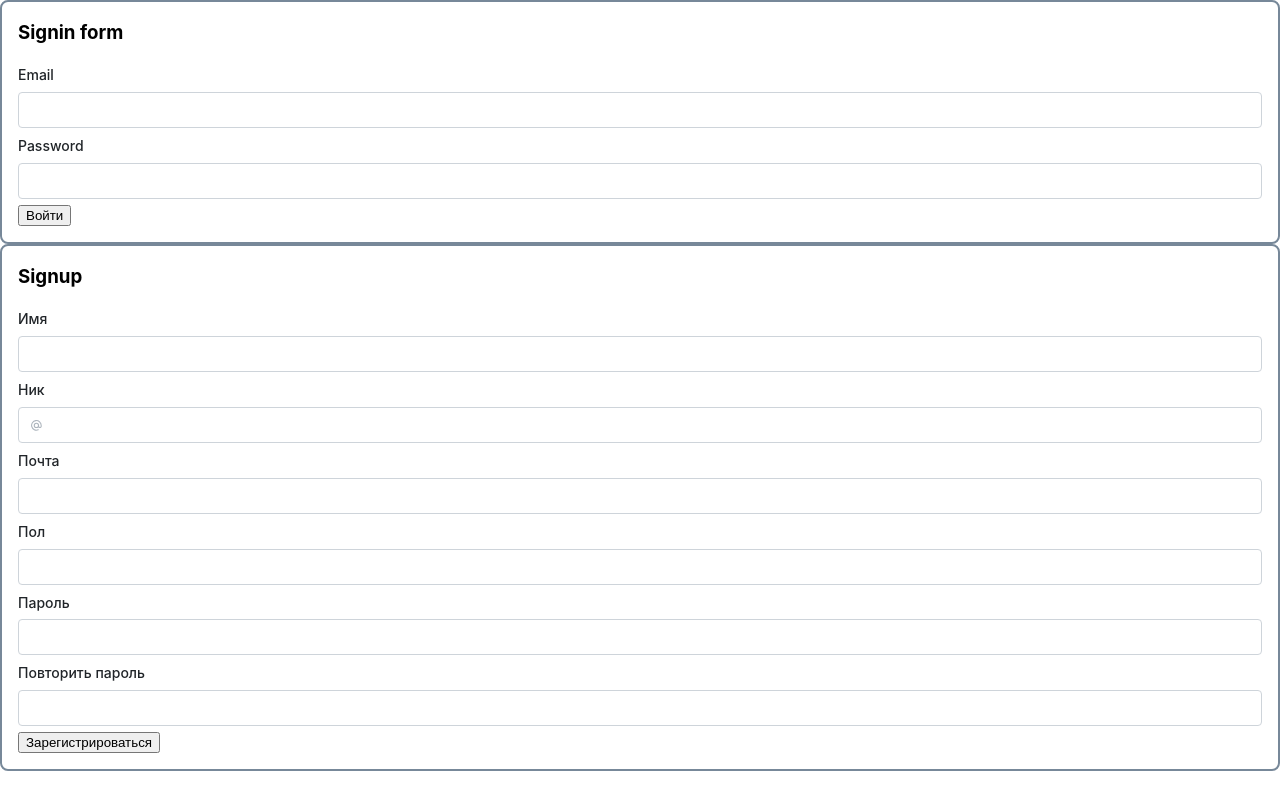
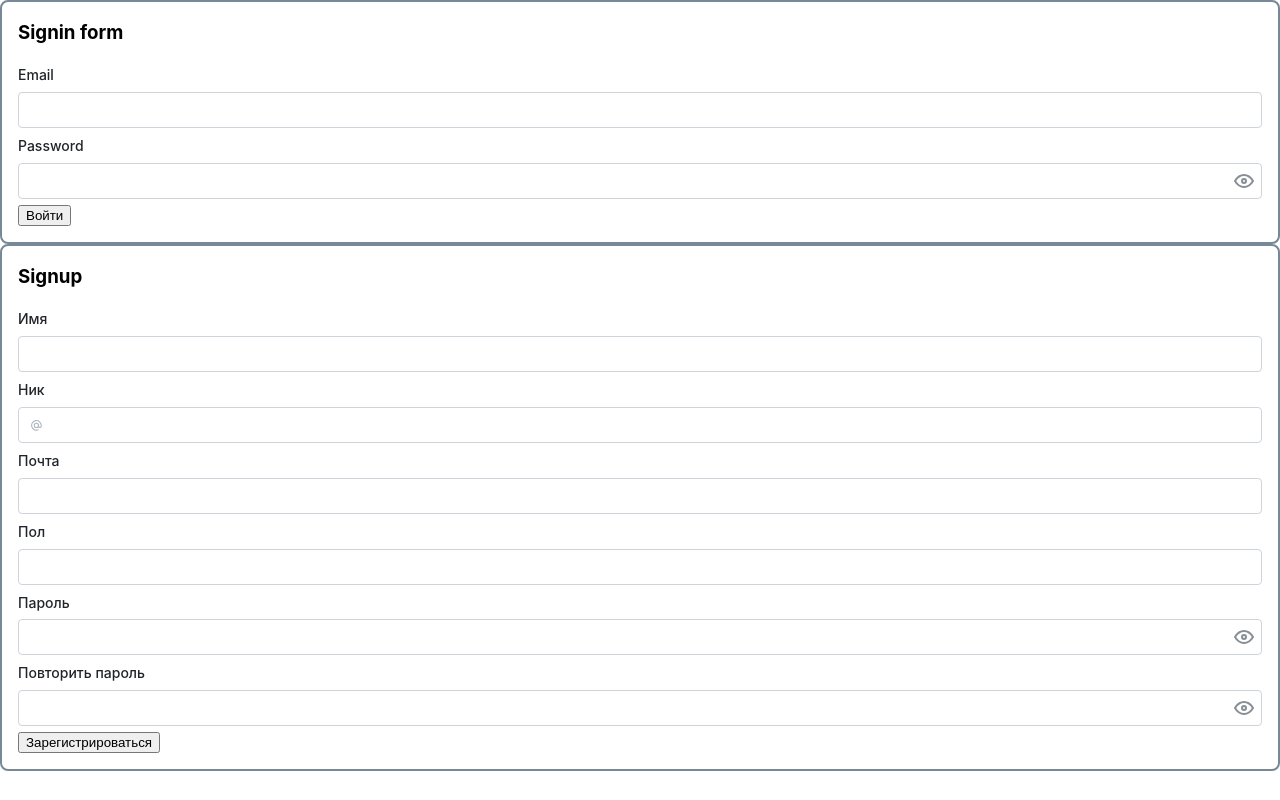
Before and after one commit to LisPavel/rs-m4-4-forms, a React (Create React App) app: page / in a window 1280 px wide. Built offline with nearby package versions, Linux system fonts and the light colour scheme.

Commit message:
feat: add password input

```diff
--- a/src/components/InputWrapper/index.tsx
+++ b/src/components/InputWrapper/index.tsx
@@ -1,6 +1,6 @@
 import React, { InputHTMLAttributes, ReactElement, useId } from "react";
 import { merge } from "../../utils";
-import styles from "./index.module.scss";
+import "./index.scss";
 
 export type Sizes = "xs" | "sm" | "md" | "lg" | "xl";
 export type Variants = "filled" | "default" | "unstyled";
@@ -21,6 +21,7 @@ export interface InputProps
   extends Omit<InputHTMLAttributes<HTMLInputElement>, "size">,
     Omit<InputWrapperProps, "InputComponent"> {
   descriptionId: string;
+  sizeClass?: string;
 }
 
 const InputWrapper = ({
@@ -39,65 +40,32 @@ const InputWrapper = ({
   const id = useId();
   const descriptionId = useId();
 
-  const radiusClassKey: keyof typeof styles = `radius-${radius}`;
-  const variantClassKey: keyof typeof styles = `variant-${variant}`;
-  const sizeClassKey: keyof typeof styles = `size-${size}`;
+  const radiusClass = `radius-${radius}`;
+  const variantClass = `variant-${variant}`;
+  const sizeClass = `size-${size}`;
 
   const inputClasses = merge(
-    styles.input,
-    styles[variantClassKey],
-    styles[sizeClassKey],
-    variant !== "unstyled" && styles[radiusClassKey],
     "input",
-    variantClassKey,
-    sizeClassKey,
-    variant !== "unstyled" && radiusClassKey,
+    variantClass,
+    sizeClass,
+    variant !== "unstyled" && radiusClass,
   );
 
   return (
-    <div className={merge(styles["custom-input"], "custom-input", className)}>
+    <div className={merge("custom-input", className)}>
       {label && (
-        <label
-          htmlFor={id}
-          className={merge(
-            styles.label,
-            styles[sizeClassKey],
-            "label",
-            sizeClassKey,
-          )}
-        >
+        <label htmlFor={id} className={merge("label", sizeClass)}>
           {label}
-          {withAsterisk && (
-            <span className={merge(styles.requred, "required")}>{" * "}</span>
-          )}
+          {withAsterisk && <span className={merge("required")}>{" * "}</span>}
         </label>
       )}
       {description && (
-        <div
-          id={descriptionId}
-          className={merge(
-            styles.description,
-            styles[sizeClassKey],
-            "description",
-            sizeClassKey,
-          )}
-        >
+        <div id={descriptionId} className={merge("description", sizeClass)}>
           {description}
         </div>
       )}
-      <div className={merge(styles["input-wrapper"], "input-wrapper")}>
-        {icon && (
-          <div
-            className={merge(
-              styles["input-icon"],
-              styles[sizeClassKey],
-              "input-icon",
-              sizeClassKey,
-            )}
-          >
-            {icon}
-          </div>
-        )}
+      <div className={merge("input-wrapper")}>
+        {icon && <div className={merge("input-icon", sizeClass)}>{icon}</div>}
         <InputComponent
           {...rest}
           className={inputClasses}
@@ -106,20 +74,10 @@ const InputWrapper = ({
           descriptionId={descriptionId}
           error={error}
           icon={icon}
+          sizeClass={sizeClass}
         />
       </div>
-      {error && (
-        <div
-          className={merge(
-            styles.error,
-            styles[sizeClassKey],
-            error,
-            sizeClassKey,
-          )}
-        >
-          {error}
-        </div>
-      )}
+      {error && <div className={merge(error, sizeClass)}>{error}</div>}
     </div>
   );
 };
--- /dev/null
+++ b/src/components/PasswordInput/index.scss
@@ -0,0 +1,44 @@
+@import "../InputWrapper/index.scss";
+
+.password-input {
+  .input {
+    // background-color: red;
+    @include allSizes() using ($i, $size, $height) {
+      padding-right: $height !important;
+    }
+  }
+  .reveal-button {
+    cursor: pointer;
+    appearance: none;
+    font-size: 1rem;
+    text-align: left;
+    text-decoration: none;
+    box-sizing: border-box;
+    position: relative;
+    border-radius: 0.25rem;
+    padding: 0px;
+    line-height: 1;
+    display: flex;
+    align-items: center;
+    justify-content: center;
+    height: 1.625rem;
+    min-height: 1.625rem;
+    width: 1.625rem;
+    min-width: 1.625rem;
+    border: 0.0625rem solid transparent;
+    background-color: transparent;
+    color: rgb(134, 142, 150);
+  }
+  .right-section {
+    position: absolute;
+    top: 0px;
+    bottom: 0px;
+    right: 0px;
+    display: flex;
+    align-items: center;
+    justify-content: center;
+    @include allSizes() using ($i, $size, $height) {
+      width: $height;
+    }
+  }
+}
--- /dev/null
+++ b/src/components/PasswordInput/index.tsx
@@ -0,0 +1,50 @@
+import { IconEye, IconEyeOff } from "@tabler/icons-react";
+import React, { InputHTMLAttributes, useCallback, useState } from "react";
+import { merge } from "../../utils";
+import InputWrapper, { InputProps } from "../InputWrapper";
+
+import "./index.scss";
+
+const Input = ({
+  description,
+  descriptionId,
+  error,
+  icon,
+  sizeClass,
+  ...rest
+}: InputProps) => {
+  const [reveal, setReveal] = useState<boolean>(false);
+  const toggleReveal = useCallback(() => {
+    setReveal((prev) => !prev);
+  }, []);
+
+  return (
+    <>
+      <input
+        {...(rest as Omit<InputHTMLAttributes<HTMLInputElement>, "size">)}
+        type={reveal ? "text" : "password"}
+        aria-describedby={description ? descriptionId : undefined}
+        aria-invalid={error ? true : undefined}
+        data-invalid={error ? true : undefined}
+        data-with-icon={icon ? true : undefined}
+      />
+      <div className={merge("right-section", sizeClass)}>
+        <button className="reveal-button" type="button" onClick={toggleReveal}>
+          {reveal ? <IconEyeOff /> : <IconEye />}
+        </button>
+      </div>
+    </>
+  );
+};
+
+const PasswordInput = (props: Omit<InputProps, "descriptionId">) => {
+  return (
+    <InputWrapper
+      {...props}
+      InputComponent={Input}
+      className="password-input"
+    />
+  );
+};
+
+export default PasswordInput;
--- a/src/components/Signin/index.tsx
+++ b/src/components/Signin/index.tsx
@@ -1,4 +1,5 @@
 import React, { ChangeEvent, FormEventHandler, useRef } from "react";
+import PasswordInput from "../PasswordInput";
 import TextInput from "../TextInput";
 import styles from "./index.module.scss";
 
@@ -27,7 +28,7 @@ const Signin = () => {
     >
       <h3>Signin form</h3>
       <TextInput name="email" label="Email" />
-      <TextInput name="password" type="password" label="Password" />
+      <PasswordInput name="password" type="password" label="Password" />
       <button type="submit">Войти</button>
     </form>
   );
--- a/src/components/Signup/index.tsx
+++ b/src/components/Signup/index.tsx
@@ -1,5 +1,6 @@
 import { IconAt } from "@tabler/icons-react";
 import React, { ChangeEvent, FormEventHandler, useRef } from "react";
+import PasswordInput from "../PasswordInput";
 import TextInput from "../TextInput";
 
 import styles from "./index.module.scss";
@@ -36,8 +37,8 @@ const Signup = () => {
       <TextInput name="nickname" label="Ник" icon={<IconAt size="0.8rem" />} />
       <TextInput name="email" label="Почта" />
       <TextInput name="gender" label="Пол" />
-      <TextInput name="password" type="password" label="Пароль" />
-      <TextInput
+      <PasswordInput name="password" type="password" label="Пароль" />
+      <PasswordInput
         name="passwordRepeat"
         type="password"
         label="Повторить пароль"
```
Also changed, not shown: src/components/InputWrapper/index.scss (renamed from src/components/InputWrapper/index.module.scss).
